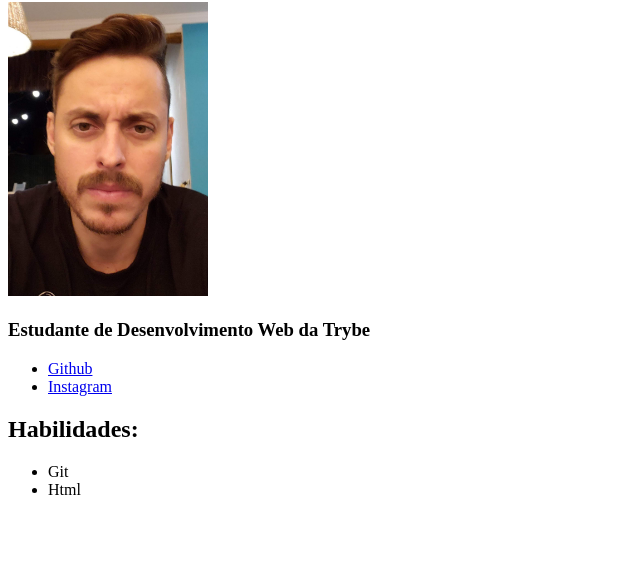
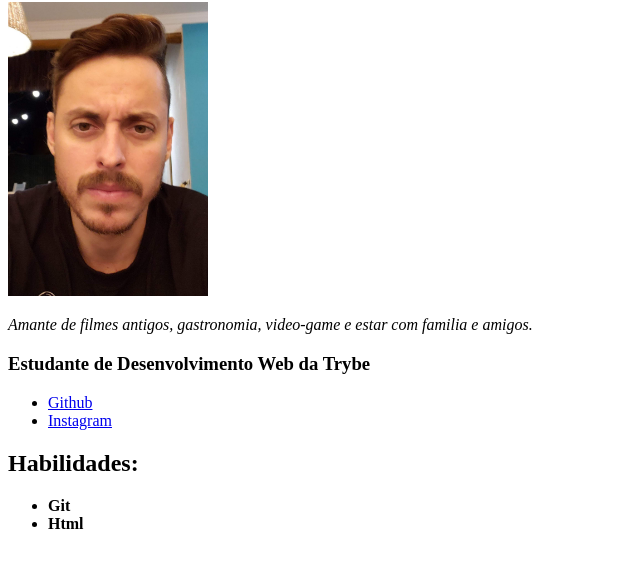
Before and after one commit to OlimpioDourado/OlimpioDourado.github.io, a plain HTML site: page Portifolio-Web.html in a window 1280 px wide. Shown: the part 78-646 px from the top of the page, without its empty margins (0-640 px from the left). Drawn offline with Linux system fonts and the light colour scheme.

Commit message:
descriçao

```diff
--- a/Portifolio-Web.html
+++ b/Portifolio-Web.html
@@ -12,7 +12,7 @@
     <h1>Olimpio Dourado</h1>
 
     <img src="Eu.jpg" alt="" width="200 px" >
-
+    <em><p>Amante de filmes antigos, gastronomia, video-game e estar com familia e amigos.</p></em>
     <h3>Estudante de Desenvolvimento Web da Trybe</h3>
 <ul>
 
@@ -23,9 +23,10 @@
      <h2>Habilidades:</h2>
 
      <ul>
-
+    <strong>
     <li>Git</li>
     <li>Html</li>
+    </strong>
 
     </ul>
 
```
